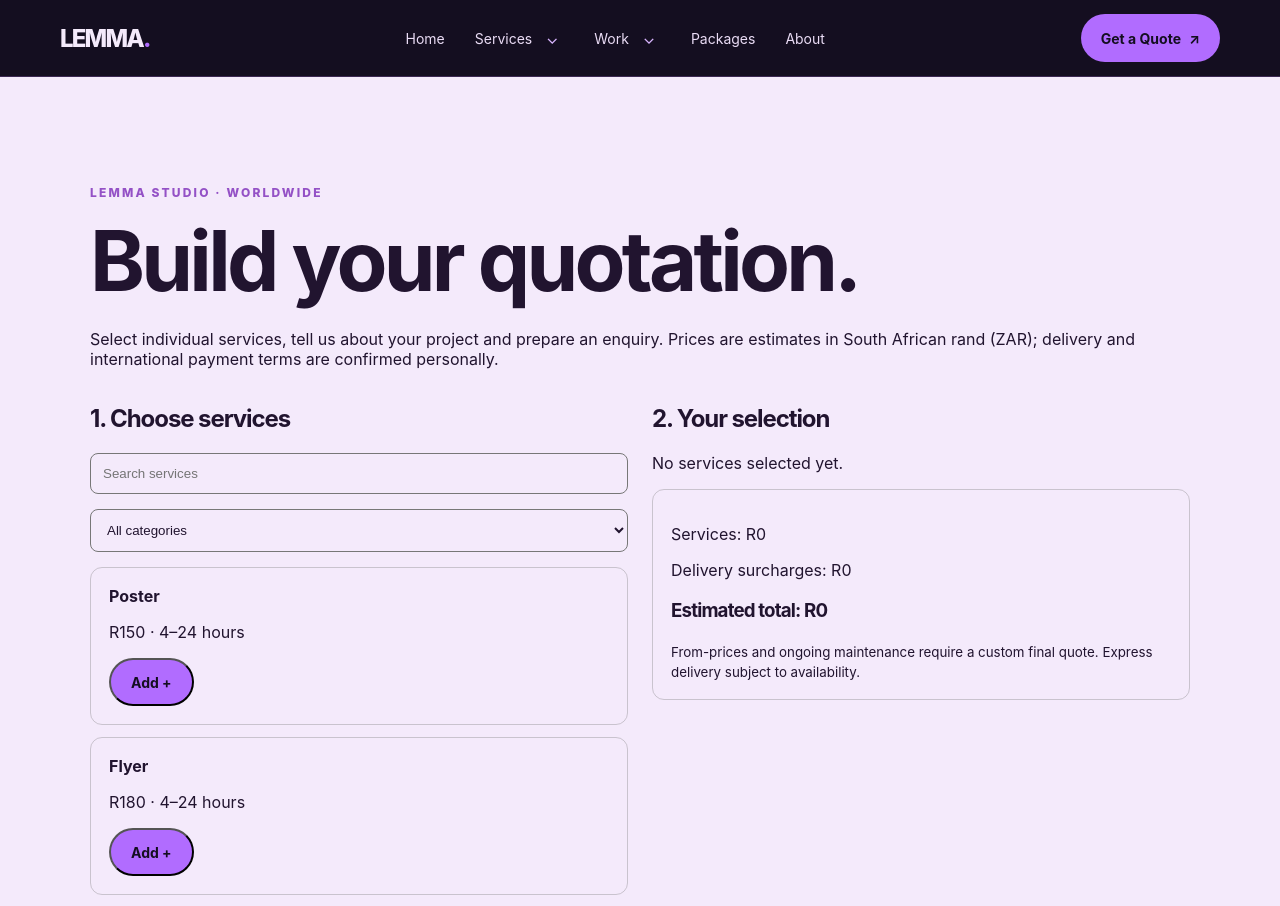
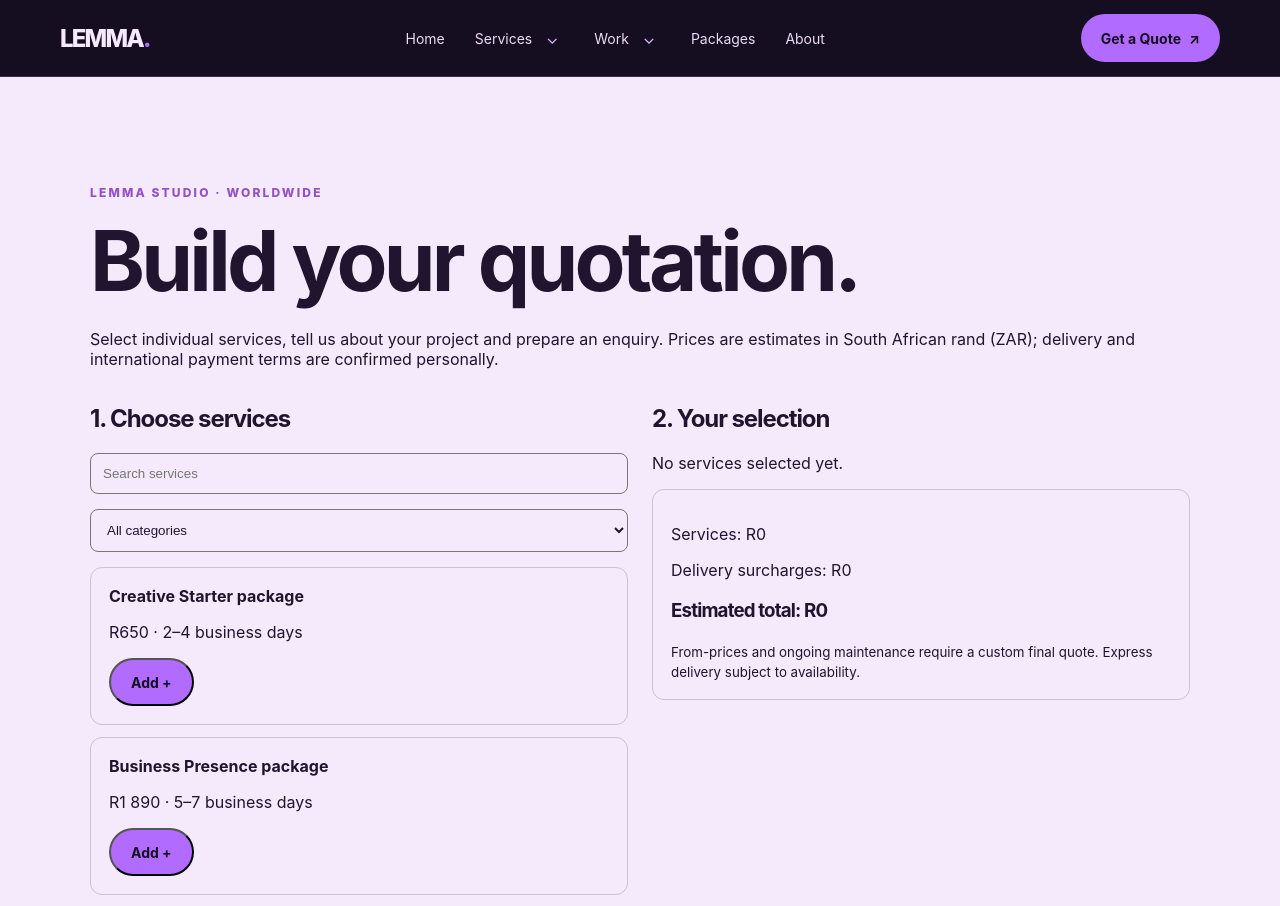
Before and after one commit to impilokalova/Lemma, a React (Vite) app: page /quote in a window 1280 px wide. Shown: the top 906 px of the page. Built offline with nearby package versions, Linux system fonts and the light colour scheme.

Commit message:
Add three priced bookable packages to quotation catalogue

```diff
--- a/src/lemma-quote/catalog.ts
+++ b/src/lemma-quote/catalog.ts
@@ -41,6 +41,9 @@ const s = (
 ): Service => ({ id, name, category, price, delivery, speeds, ...extra });
 
 export const SERVICES: Service[] = [
+  s("pkg-creative-starter", "Creative Starter package", "design", 650, "2–4 business days", QUICK, {note:"Bundle: 1 poster, 1 flyer, 1 social post and 1 carousel (up to 5 slides). One revision round."}),
+  s("pkg-business-presence", "Business Presence package", "web", 1890, "5–7 business days", SLOW, {note:"Bundle: 1 landing page, 1 contact form, basic on-page SEO and 1 social post. Domain and hosting excluded."}),
+  s("pkg-monthly-creative", "Monthly Creative package", "design", 1100, "Monthly schedule by agreement", NONE, {unit:"/month",note:"Monthly bundle: 6 social posts and 2 carousels (up to 5 slides each). One revision round per deliverable."}),
   s("poster", "Poster", "design", 150, "4–24 hours", QUICK),
   s("flyer", "Flyer", "design", 180, "4–24 hours", QUICK),
   s("social-post", "Social media post", "design", 120, "4–24 hours", QUICK),
```
